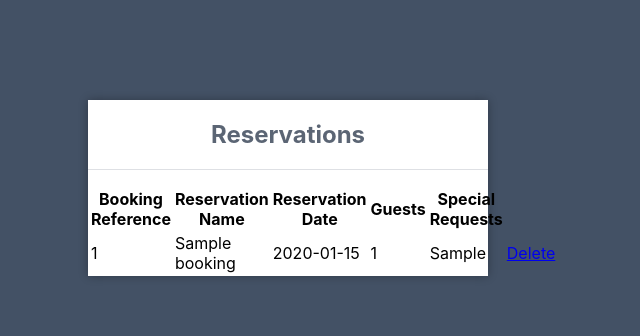
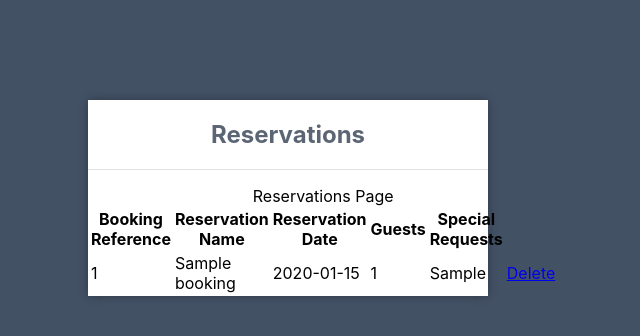
Before and after one commit to cohogainLYIT/addams_app, a Flask app: page /admin/ in a window 1280 px wide. Shown: the top 336 px of the page, without its empty margins (352-992 px from the left). Run offline with Flask 2, Linux system fonts and the light colour scheme; a user stored in the database is signed in; tables that the repository leaves empty hold one stand-in row (values such as "Sample post"); data that the repository does not hold is empty; some libraries are stand-ins or nearby versions.

Commit message:
Updated admin.html

```diff
--- a/app/templates/admin.html
+++ b/app/templates/admin.html
@@ -10,6 +10,7 @@
 		<div class="login">
 			<h1>Reservations</h1>
 			<table>
+				<caption>Reservations Page</caption>
 				<thead>
 				<tr>
 					<th>Booking Reference</th>
```
